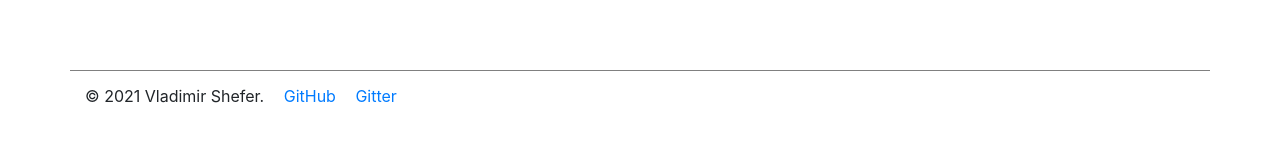
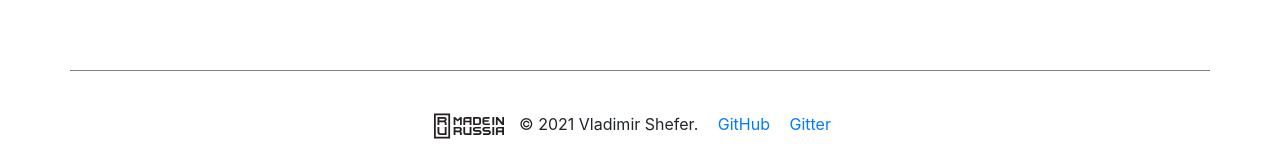
Before and after one commit to vladimirshefer/wishlist, a Vue app: page / in a window 1280 px wide. Shown: the part 680-848 px from the top of the page. Before the commit the page ends 800 px from the top, so only its background shows below. Built offline with nearby package versions, Linux system fonts and the light colour scheme; no server answers; the database is empty.

Commit message:
added logo Made in Russia, changed position of elements in footer

```diff
--- a/src/components/Footer.vue
+++ b/src/components/Footer.vue
@@ -4,8 +4,17 @@
       <div class="row">
         <div class="col-12">
           <div class="footer-contents">
+            <img
+              src="../../img/made-in2.svg"
+              width="70"
+              height="90"
+              alt="Made in Russia"
+            />
             <span>© 2021 Vladimir Shefer.</span>
-            <a href="https://github.com/vladimirshefer/wishlist" target="_blank">
+            <a
+              href="https://github.com/vladimirshefer/wishlist"
+              target="_blank"
+            >
               GitHub
             </a>
             <a href=" https://gitter.im/wishlist-app/community" target="_blank">
@@ -20,8 +29,8 @@
 
 <script>
 export default {
-  name: "Footer"
-}
+  name: "Footer",
+};
 </script>
 
 <style scoped>
@@ -33,8 +42,11 @@ export default {
   line-height: 30px; /* Vertically center the text there */
 }
 
-.footer .container{
+.footer .container {
   border-top: 1px solid gray;
+  display: flex;
+  align-items: center;
+  justify-content: space-around;
 }
 
 .footer-contents > * {
```
Also changed, not shown: img/made-in2.svg (added).
